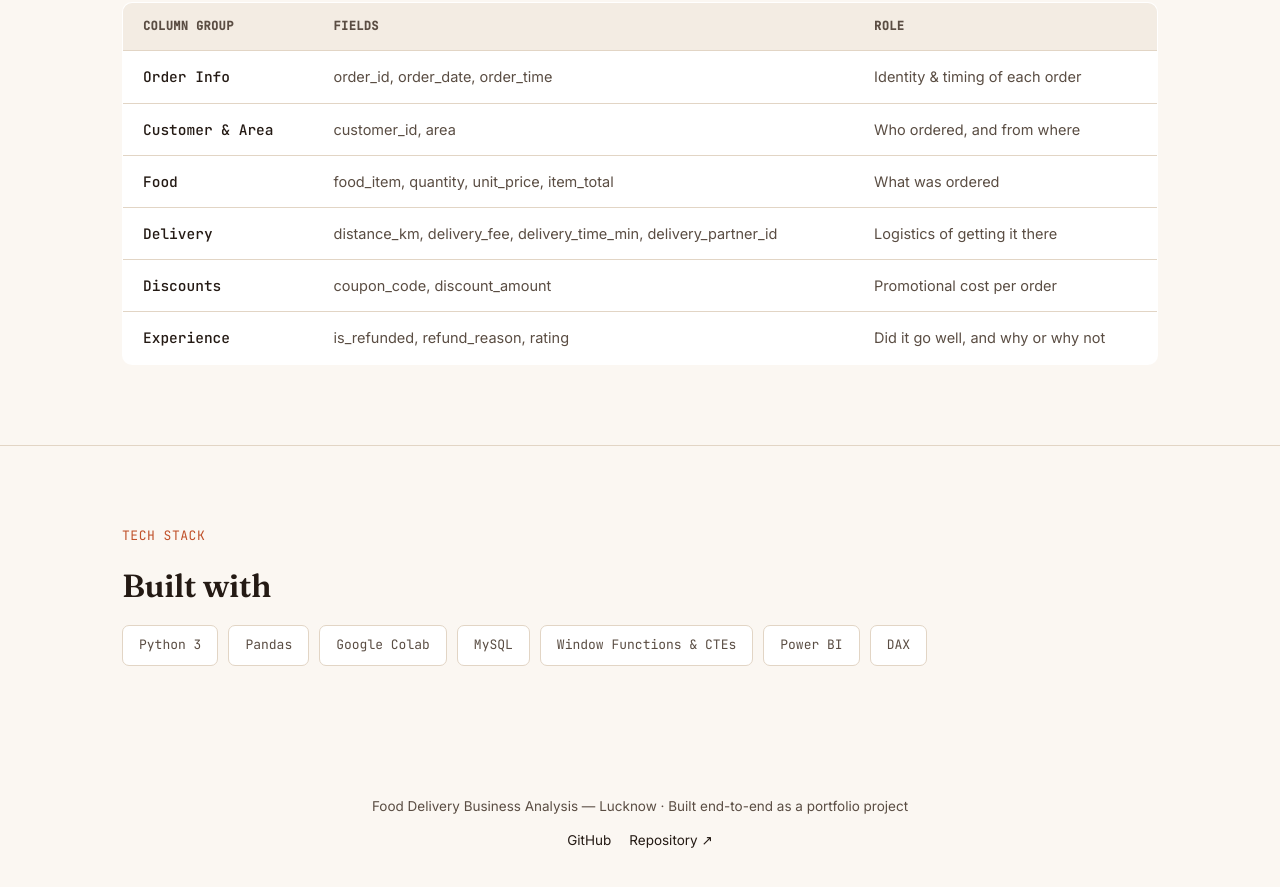
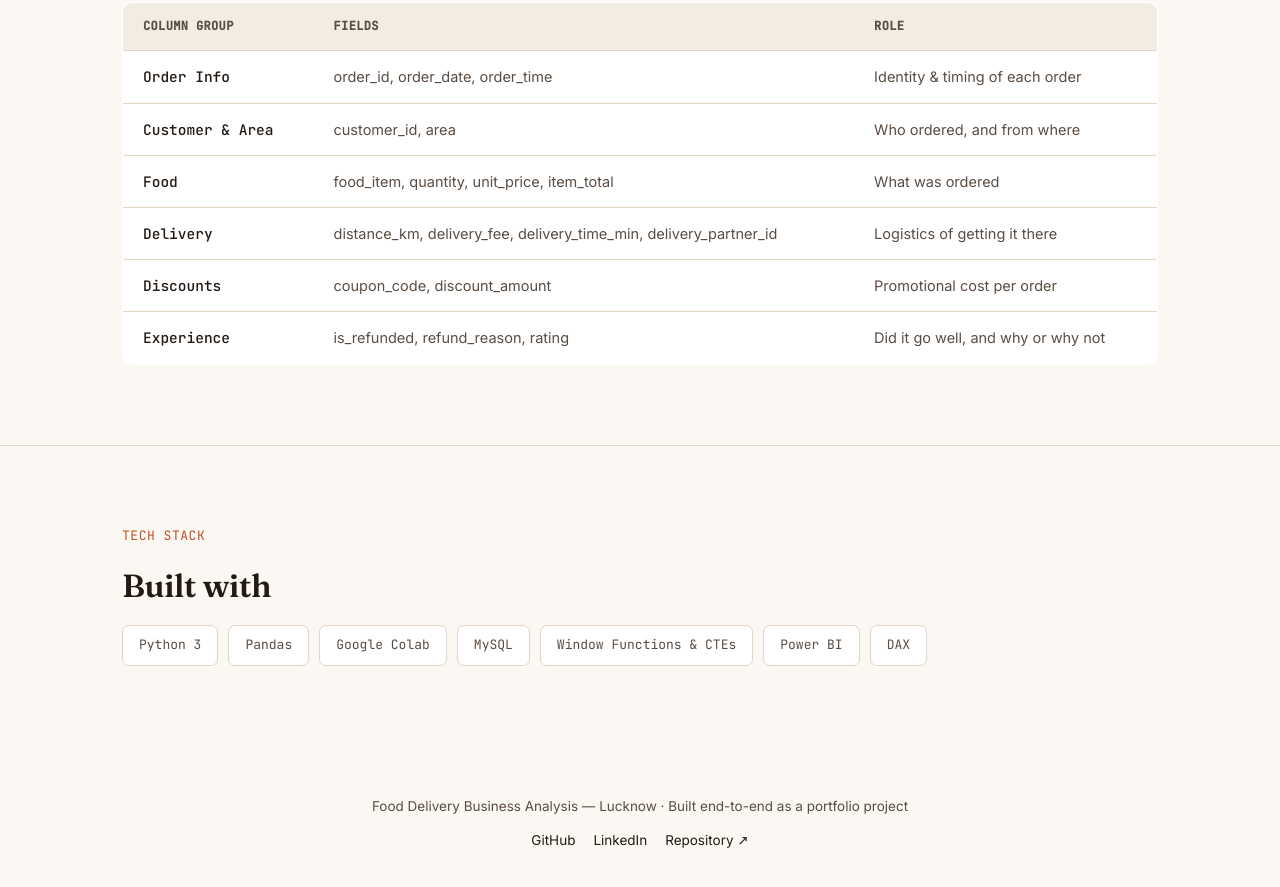
Before and after one commit to vyomvy/food-delivery-business-analysis, a plain HTML site: page index.html in a window 1280 px wide. Shown: the part 4047-4934 px from the top of the page. Drawn offline with Linux system fonts and the light colour scheme.

Commit message:
Update index.html

```diff
--- a/index.html
+++ b/index.html
@@ -352,6 +352,7 @@
     <p>Food Delivery Business Analysis — Lucknow · Built end-to-end as a portfolio project</p>
     <div class="flinks">
       <a href="https://github.com/vyomvy" target="_blank">GitHub</a>
+      <a href="https://www.linkedin.com/in/sant-sahu-738063319/" target="_blank">LinkedIn</a>
       <a href="https://github.com/vyomvy/food-delivery-business-analysis" target="_blank">Repository ↗</a>
     </div>
   </div>
```
